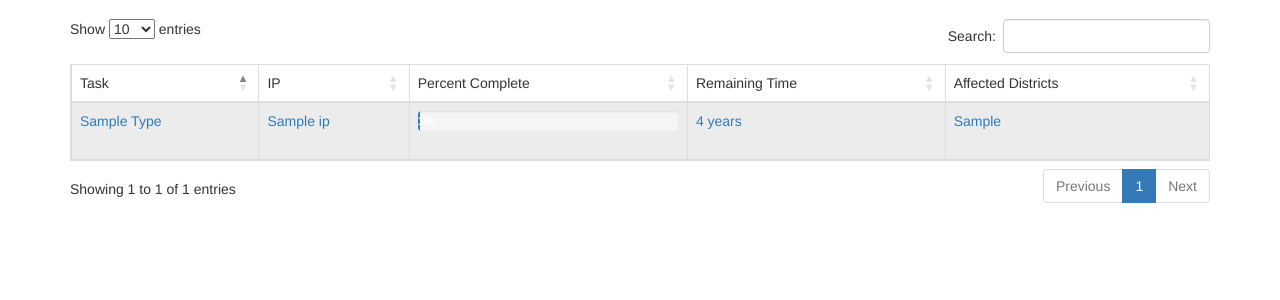
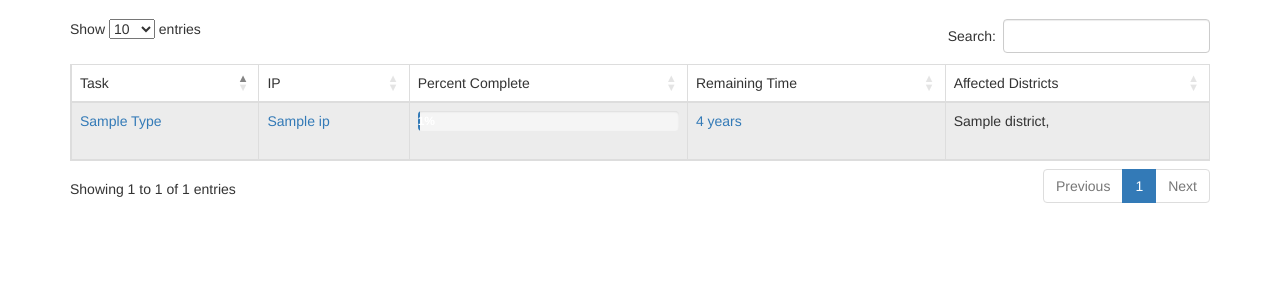
Before and after one commit to CHAIUganda/MalariaTool, a Django app: template malariatool/dashboard/templates/dashboard/task_list.html in a window 1280 px wide. Shown: the part 51-351 px from the top of the page. Run offline with Django 3.2, Linux system fonts and the light colour scheme; the template is opened without the code that fills it: most values are stand-ins (such as "Sample title", 1, 10 or a date in 2020); some libraries are stand-ins or nearby versions.

Commit message:
fixed districts manytomany bug

```diff
--- a/malariatool/dashboard/models/tasks.py
+++ b/malariatool/dashboard/models/tasks.py
@@ -18,7 +18,7 @@ class Task(TimeStampedModel):
     )
     start_date = models.DateField()
     end_date = models.DateField()
-    affected_districts = models.ForeignKey(District, related_name="affected_districts")
+    affected_districts = models.ManyToManyField(District, related_name="affected_districts")
     overview = models.TextField()
     type = models.CharField(max_length=150, choices=type_choices)
     ip = models.ForeignKey(IP, related_name="ip_tasks")
--- a/malariatool/dashboard/static/js/app.js
+++ b/malariatool/dashboard/static/js/app.js
@@ -12,3 +12,7 @@ $('#id_estimated_end_date').datepicker({
     autoclose: true,
     todayHighlight: true
 });
+
+
+$('.district-hover').popover();
+$('.district-hover').popover({trigger: "hover"});
--- a/malariatool/dashboard/templates/dashboard/task_list.html
+++ b/malariatool/dashboard/templates/dashboard/task_list.html
@@ -25,7 +25,28 @@
                         </div>
                     </td>
                     <td><a href="{% url "dashboard:task-detail" task.id %}">{{ task.end_date|timeuntil }}</a></td>
-                    <td><a href="{% url "dashboard:task-detail" task.id %}">{{ task.affected_districts }}</a></td>
+                    <td>
+                        {% if task.affected_districts.all|length < 4 %}
+                            {% for district in task.affected_districts.all %}
+                                {{ district.name }},
+                            {% endfor %}
+                        {% elif task.affected_districts.all|length > 4 %}
+                            {% for district in task.affected_districts.all|slice:"4" %}
+                                {{ district.name }},
+                            {% endfor %}
+                            <a type="button" class="district-hover" data-container="body"
+                                    data-placement="bottom" data-trigger="hover"
+                                    data-content="
+                                {% for district in task.affected_districts.all %}
+                                        {{ district }}
+                                {% endfor %}
+                                        ">
+                                ....
+                            </a>
+                        {% endif %}
+
+
+                    </td>
                 </tr>
             {% empty %}
 
```
Also changed, not shown: malariatool/dashboard/views/task.py (+4 -3 lines), malariatool/dashboard/migrations/0015_auto_20151215_0703.py (added).
